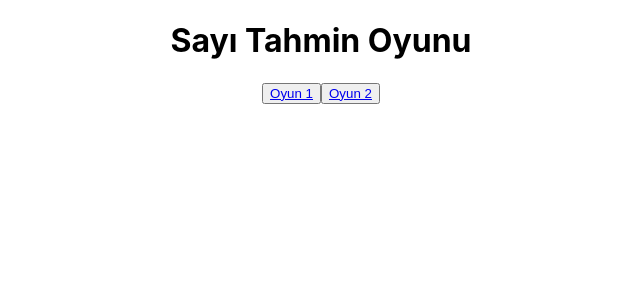
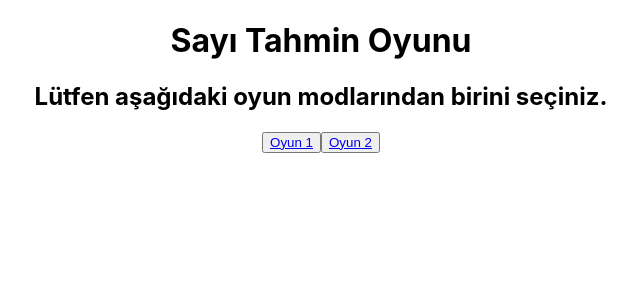
Before and after one commit to sevdebulbul/1030510333_BS435_WebProgramlama, a React (Create React App) app: page /oyun1 in a window 1280 px wide. Shown: the top 300 px of the page, without its empty margins (319-959 px from the left). Built offline with nearby package versions, Linux system fonts and the light colour scheme.

Commit message:
küçük eklemeler yapıldı

```diff
--- a/src/components/App.js
+++ b/src/components/App.js
@@ -17,6 +17,7 @@ function App() {
     return (
         <div className="App">
             <h1>Sayı Tahmin Oyunu </h1>
+            <h2>Lütfen aşağıdaki oyun modlarından birini seçiniz.</h2>
             <button onClick={() => handleButtonClick("/oyun1")}>
                 <Link to="/oyun1" >Oyun 1</Link>
             </button>
--- a/src/components/GameOne.js
+++ b/src/components/GameOne.js
@@ -1,4 +1,9 @@
+import React from "react";
+
 export function GameOne() {
+    function generateRandomNumber(){
+        return Math.floor(Math.random()*100) + 1;
+    }
 
 }
 
```
